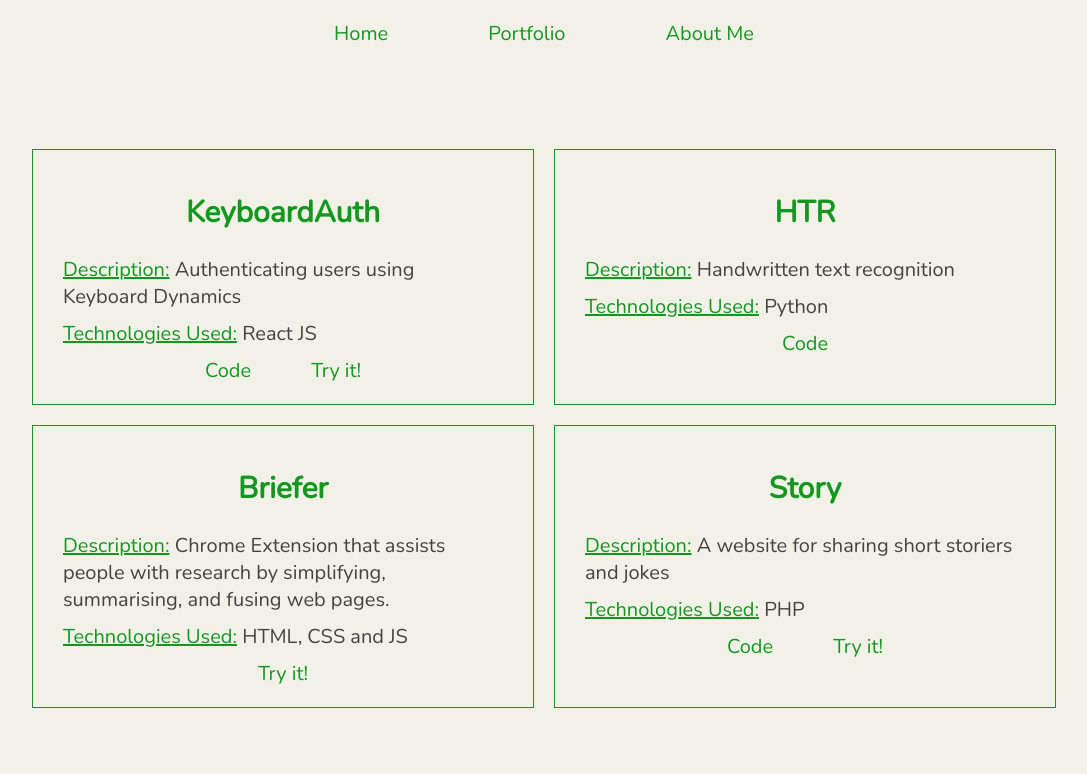
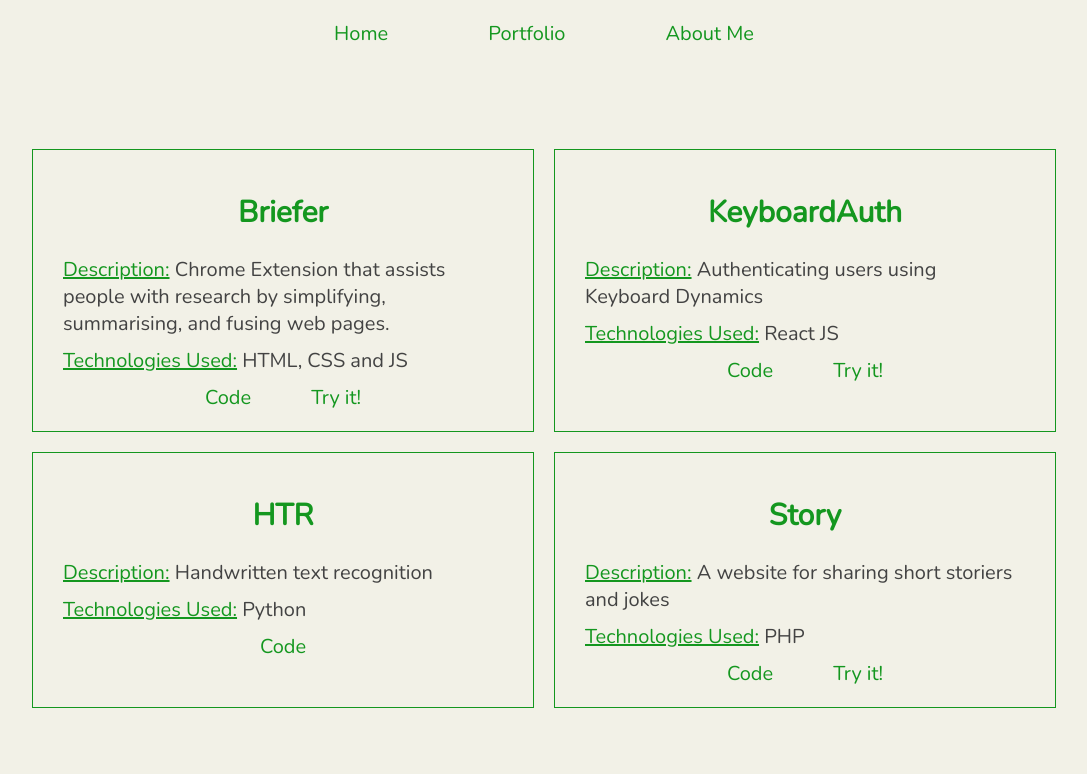
Before and after one commit to HikariLight/Portfolio, a Gatsby site: page /portfolio in a window 1280 px wide. Shown: the top 774 px of the page, without its empty margins (96-1183 px from the left). Built offline with nearby package versions, Linux system fonts and the light colour scheme; Gatsby itself is replaced by a stand-in of ours.

Commit message:
Added github repo link for project

```diff
--- a/src/pages/portfolio.js
+++ b/src/pages/portfolio.js
@@ -8,9 +8,9 @@
     <Layout>
       <title>Light | Portfolio</title>
       <div className="gridContainer">
+        <ProjectCard name="Briefer" description="Chrome Extension that assists people with research by simplifying, summarising, and fusing web pages." tech="HTML, CSS and JS" link="https://github.com/HikariLight/Briefer" tryLink="https://briefer.netlify.app"></ProjectCard>
         <ProjectCard name="KeyboardAuth" description="Authenticating users using Keyboard Dynamics" tech="React JS" link="https://github.com/HikariLight/KeyboardAuth" tryLink="https://keyboardauth.netlify.app"></ProjectCard>
         <ProjectCard name="HTR" description="Handwritten text recognition" tech="Python" link="https://github.com/HikariLight/HTR"></ProjectCard>
-        <ProjectCard name="Briefer" description="Chrome Extension that assists people with research by simplifying, summarising, and fusing web pages." tech="HTML, CSS and JS" tryLink="https://briefer.netlify.app"></ProjectCard>
         <ProjectCard name="Story" description="A website for sharing short storiers and jokes" tech="PHP" link="https://github.com/HikariLight/Story" tryLink="https://story-hikarilight.herokuapp.com/"></ProjectCard>
       </div>
     </Layout>
```
